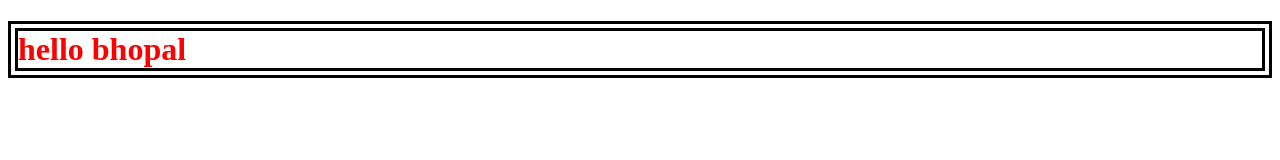
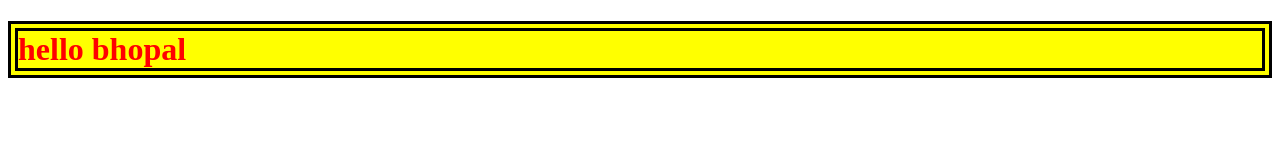
Before and after one commit to spyshadow123/pp, a plain HTML site: page index.html in a window 1280 px wide. Drawn offline with Linux system fonts and the light colour scheme.

Commit message:
Update index.html

```diff
--- a/index.html
+++ b/index.html
@@ -7,6 +7,6 @@
     <title>Document</title>
 </head>
 <body>
-    <h1 style="color:red;border: black double 10px;">hello bhopal</h1>
+    <h1 style="color:red;border: black double 10px;background-color: yellow;">hello bhopal</h1>
 </body>
 </html>
```
